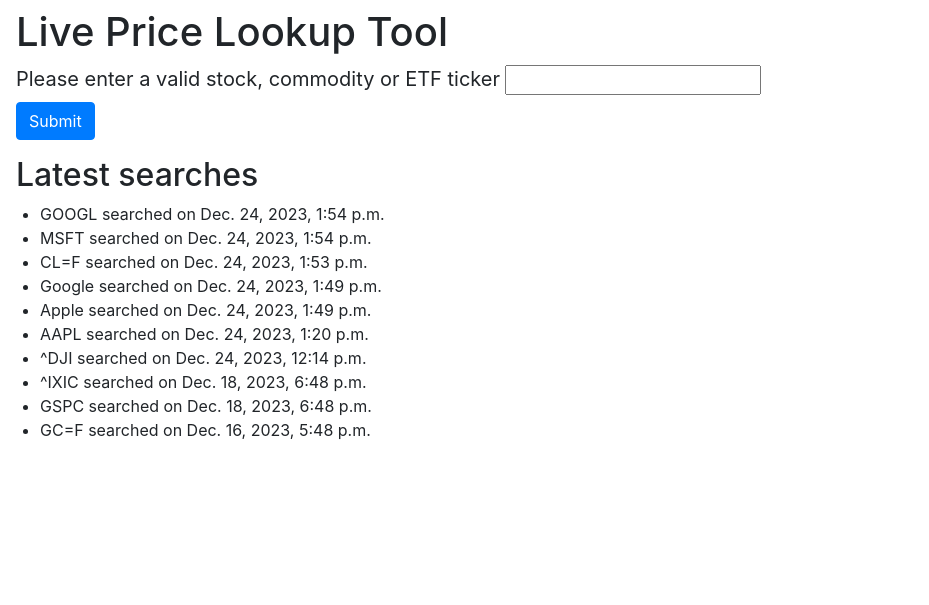
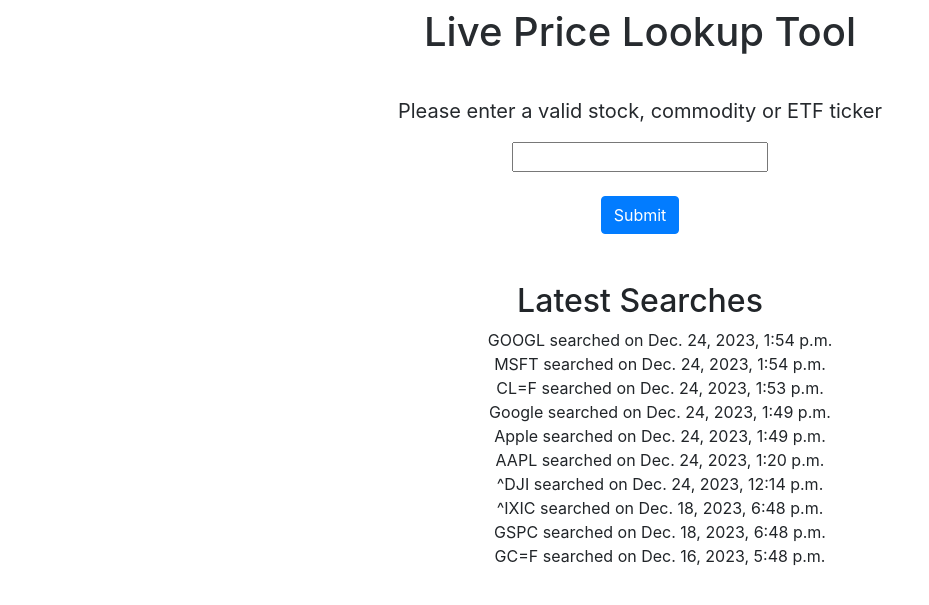
Before and after one commit to avi-singh-19/Capstone, a Django app: page /take_in_stock_price/ in a window 1280 px wide. Shown: the part 56-661 px from the top of the page, without its empty margins (0-929 px from the left). Run offline with Django 4.2, Linux system fonts and the light colour scheme; data comes from the database, SQL or seed files in the repository; both versions use the stored data as it was after the commit; some libraries are stand-ins or nearby versions.

Commit message:
tenth commit - updated HTML pages, added fade in transitions

```diff
--- a/portfolio/static/portfolio/js/fade.js
+++ b/portfolio/static/portfolio/js/fade.js
@@ -2,7 +2,7 @@
 var intervalId = 0;
 
 function fadeIn(){
-    intervalId = setInterval(show,25);
+    intervalId = setInterval(show,20);
 }
 
 function show(){
--- a/portfolio/templates/portfolio/personal_interests.html
+++ b/portfolio/templates/portfolio/personal_interests.html
@@ -1,5 +1,6 @@
 {% extends "portfolio/layout.html" %}
 
 {% block body %}
-    <h1 class="my-2 mx-3">Personal interests</h1>
+    <h1 class="my-2 mx-3 text-center fade-in">Personal Interests</h1>
+    <br>
 {% endblock %}
--- a/portfolio/templates/portfolio/professional_details.html
+++ b/portfolio/templates/portfolio/professional_details.html
@@ -1,5 +1,6 @@
 {% extends "portfolio/layout.html" %}
 
 {% block body %}
-    <h1 class="my-2 mx-3">Professional details</h1>
+    <h1 class="my-2 mx-3 text-center fade-in">Professional Details</h1>
+    <br>
 {% endblock %}
--- a/portfolio/templates/portfolio/stock_form.html
+++ b/portfolio/templates/portfolio/stock_form.html
@@ -8,23 +8,26 @@
     </head>
     <body>
 
-        <h1 class="my-2 mx-3">Live Price Lookup Tool</h1>
+        <h1 class="my-2 mx-3 text-center fade-in">Live Price Lookup Tool</h1>
+        <br>
 
         <form method="post" class="my-2 mx-3">
-            <div>
+            <div class="text-center fade-in">
                 {% csrf_token %}
-                <label class="form-label" style="font-size: 20px;">{{ form.ticker.label }}</label>
+                <p class="form-label" style="font-size: 20px;">{{ form.ticker.label }}</p>
                 {{ form.ticker }}
                 <input type="text" name="ticker_entry" id="ticker_entry" autocomplete="off" style="display: none;">
             </div>
-            <div class="form-group">
+            <br>
+            <div class="form-group text-center fade-in">
                 <button class="btn btn-primary" type="submit">Submit</button>
             </div>
         </form>
+        <br>
 
-        <div>
-            <h2 class="my-2 mx-3">Latest searches</h2>
-            <ul>
+        <div class="text-center fade-in">
+            <h2 class="my-2 mx-3">Latest Searches</h2>
+            <ul style="list-style: none;">
                 {% for stock in previous_searches %}
                     <li>{{ stock.ticker }} searched on {{ stock.date_searched }}</li>
                 {% endfor %}
--- a/portfolio/templates/portfolio/wordle.html
+++ b/portfolio/templates/portfolio/wordle.html
@@ -2,10 +2,10 @@
 {% load static %}
 
 {% block body %}
-    <h1 class="my-2 mx-3">Wordle</h1>
+    <h1 class="my-2 mx-3 text-center fade-in">Wordle</h1>
 
-    <div class="grid-container" id="game"></div>
-    <div class="button-container" id="refresh"></div>
+    <div class="grid-container fade-in" id="game"></div>
+    <div class="button-container fade-in" id="refresh"></div>
 
     <script src="{% static 'portfolio/js/wordle.js' %}" type="module"></script>
 {% endblock %}
```
Also changed, not shown: portfolio/templates/portfolio/stock_price.html (+7 -7 lines), db.sqlite3.
